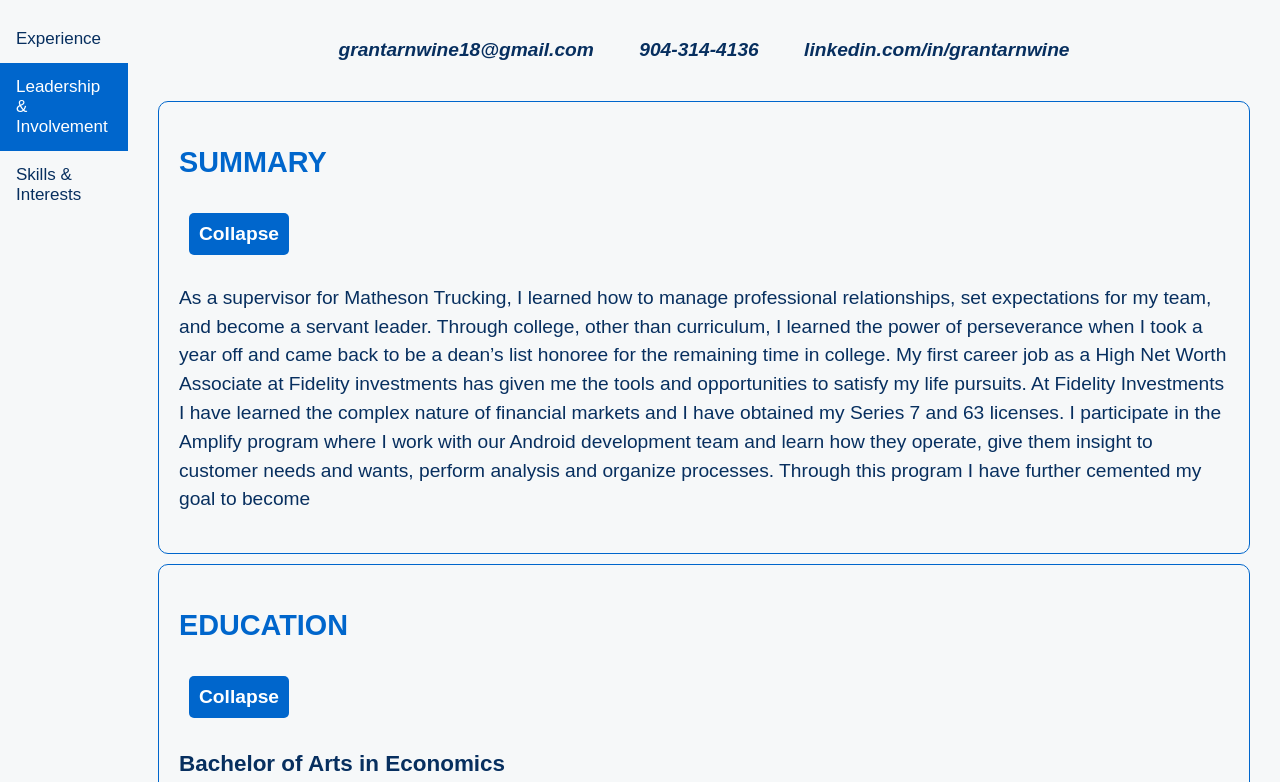
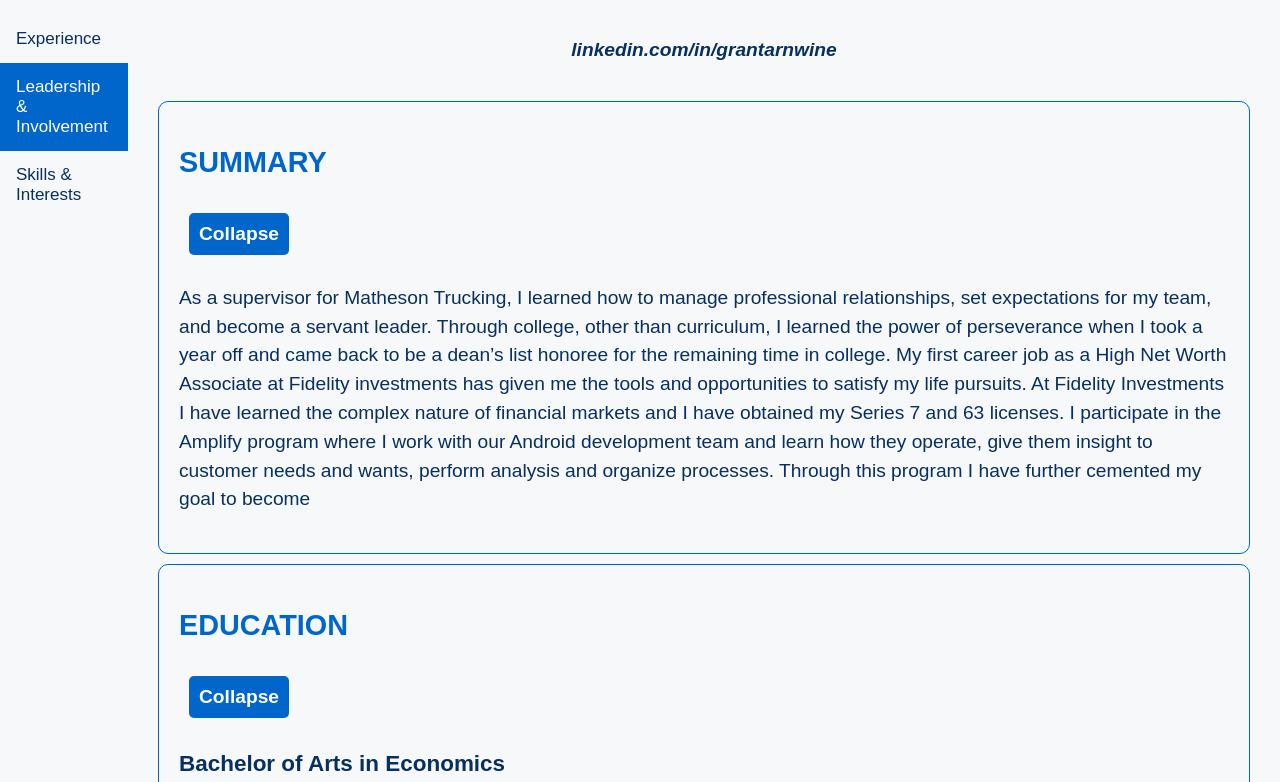
Before and after one commit to garnwine42/garnwine42.github.io, a plain HTML site: page index.html in a window 1280 px wide. Shown: the part 101-883 px from the top of the page. Drawn offline with Linux system fonts and the light colour scheme.

Commit message:
Update index.html

```diff
--- a/index.html
+++ b/index.html
@@ -18,8 +18,6 @@
         <div class="main">
         <h1 class="header">JOHN "GRANT" ARNWINE</h1>
         <div  class="contactinfo">
-            <a class="contactinfo-content" target="_blank" href=mailto:grantarnwine18@gmail.com>grantarnwine18@gmail.com</a>
-            <a class="contactinfo-content">904-314-4136</a>
             <a class="contactinfo-content" target="_blank" href=https://www.linkedin.com/in/grantarnwine>linkedin.com/in/grantarnwine</a>
         </div>
         <div class="body-content">
```
